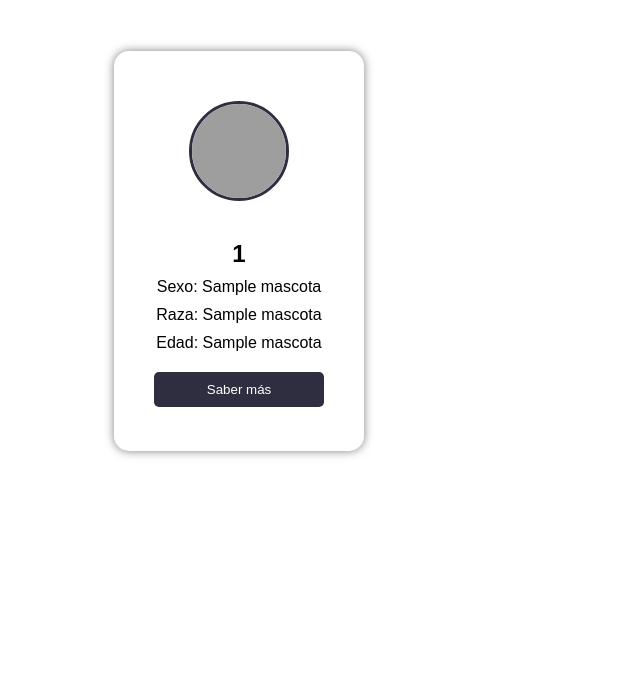
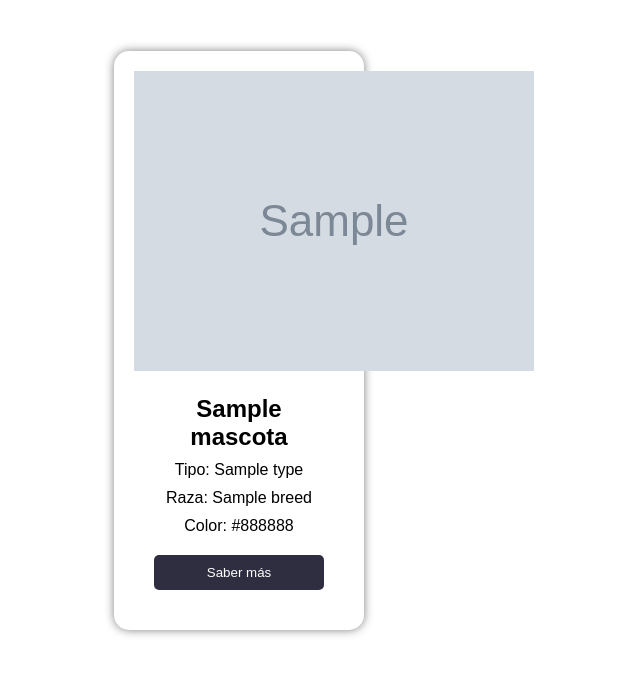
Before and after one commit to 6onza/patitas-perdidas, a Flask app: template frontend/templates/components/cards.html in a window 1280 px wide. Shown: the top 675 px of the page, without its empty margins (91-731 px from the left). Run offline with Flask 2, Linux system fonts and the light colour scheme; the template is opened without the code that fills it: most values are stand-ins (such as "Sample title", 1, 10 or a date in 2020); grey boxes marked "Sample" are stand-in pictures; some libraries are stand-ins or nearby versions; grey boxes are pictures that could not be loaded.

Commit message:
Refactor pet cards layout and improve image handling in templates

```diff
--- a/frontend/static/css/cards.css
+++ b/frontend/static/css/cards.css
@@ -22,7 +22,7 @@
 
 .cuadrado {
     width: 250px;
-    height: 400px;
+    min-height: 400px;
     text-align: center;
     background-color: white;
     box-shadow: 0px 0px 10px rgba(0, 0, 0, 0.5);
@@ -45,6 +45,7 @@
     width: 100px;
     height: 100px;
     border-radius: 50%;
+    padding: 10px;
     margin: 0 auto;
     margin-top: 30px;
     margin-bottom: 10px;
--- a/frontend/templates/components/cards.html
+++ b/frontend/templates/components/cards.html
@@ -1,34 +1,39 @@
 {% extends 'base.html' %}
-
 {% block head %}
   <link rel="stylesheet" href="{{ url_for('static', filename='css/cards.css') }}">
 {% endblock %}
-
 {% block content %}
-
 <article>
   <div id="mascotas-perdidas" class="h2-title">
     <h2>Mascotas perdidas</h2>
   </div>
-
   <div class="contenedor">
-    {% for mascota in mascotas %}
+    {% for mascota in pets %}
     <article class="cuadrado">
       <figure class="circulo">
-        <img class="imagen" src="{{ url_for('static', filename='images/' + mascota + '.jfif') }}">
+        <!-- si no tiene photo_url se muestra una imagen de un perro o gato segun corresponda -->
+        {% if mascota.photo_url %}
+        <img src="{{ mascota.photo_url }}" alt="Foto de {{ mascota.pet_name }}">
+        {% else %}
+        {% if mascota.type == 'perro' %}
+        <img src="{{ url_for('static', filename='images/illustrations/dog.svg') }}" class="imagen" alt="Foto de {{ mascota.pet_name }}">
+        {% elif mascota.type == 'gato' %}
+        <img src="{{ url_for('static', filename='images/illustrations/cat.svg') }}" class="imagen" alt="Foto de {{ mascota.pet_name }}">
+        {% else %}
+        <img src="{{ url_for('static', filename='images/illustrations/dog.svg') }}" class="imagen" alt="Foto de {{ mascota.pet_name }}">
+        {% endif %}
+        {% endif %}
       </figure>
 
       <figure class="cuadro_texto">
-        <h2 class="nombre">{{ mascotas[mascota][0] }}</h2>
-        <p class="dato">Sexo: {{ mascotas[mascota][1] }}</p>
-        <p class="dato">Raza: {{ mascotas[mascota][2] }}</p>
-        <p class="dato">Edad: {{ mascotas[mascota][3] }}</p>
+        <h2 class="nombre">{{ mascota.pet_name }}</h2>
+        <p class="dato">Tipo: {{ mascota.type }}</p>
+        <p class="dato">Raza: {{ mascota.breed }}</p>
+        <p class="dato">Color: {{ mascota.color }}</p>
         <button class="boton">Saber más</button>
       </figure>
     </article>
     {% endfor %}
   </div>
 </article>
-
-
 {% endblock %}
```
